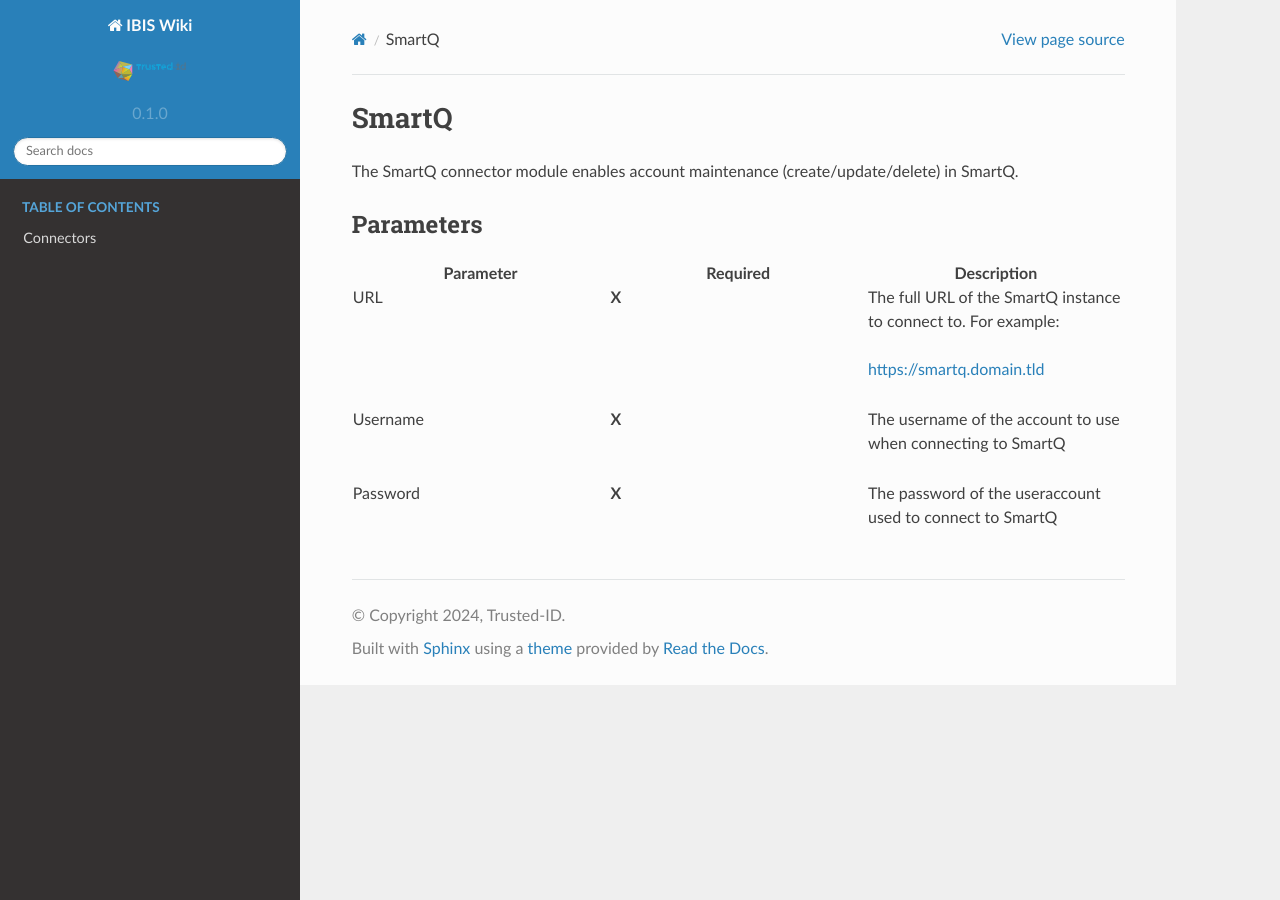
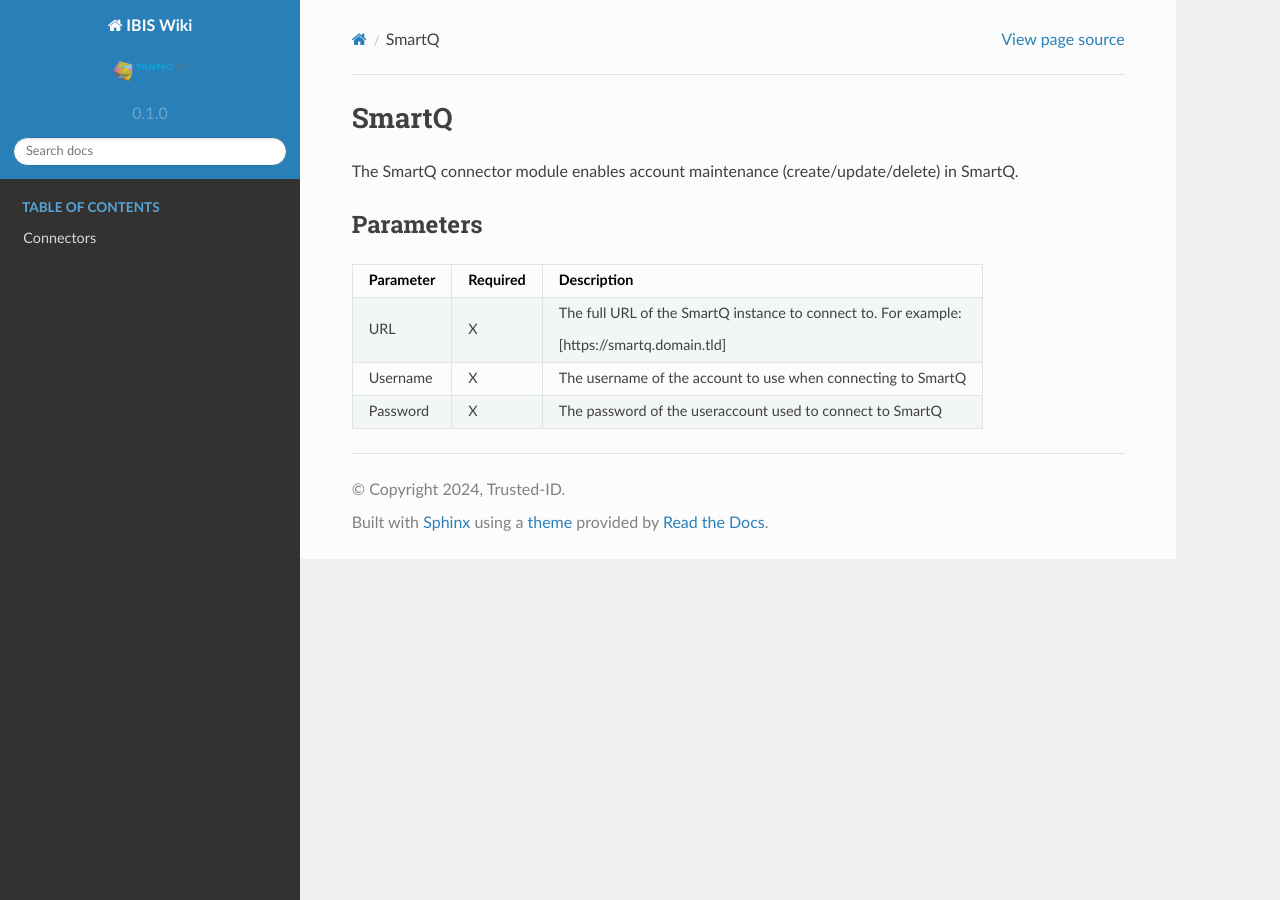
Before and after one commit to Raoulorlando/rtd-tutorial, a Sphinx documentation site: the page built from docs/source/Documentatie/Connectoren/IBIS_Connectoren/Connector_SmartQ.md, in a window 1280 px wide. Built offline with Sphinx 7.4.7 and the Read the Docs theme 2.0.0, drawn with Linux system fonts in a browser that asks for light colours; nearby versions of some CDN libraries; some web fonts are replaced; library files that are not in the unit come from our copies; pages that are not in the unit, such as notebooks, are missing from menus.

Commit message:
Updated table in Connector_SmartQ to md

```diff
--- a/docs/source/Documentatie/Connectoren/IBIS_Connectoren/Connector_SmartQ.md
+++ b/docs/source/Documentatie/Connectoren/IBIS_Connectoren/Connector_SmartQ.md
@@ -5,39 +5,8 @@
 
 ## Parameters
 
-<table class="table table-bordered">
-<colgroup>
-<col style="width: 33%" />
-<col style="width: 33%" />
-<col style="width: 33%" />
-</colgroup>
-<thead class="thead-light">
-<tr class="header">
-<th>Parameter</th>
-<th class="text-center">Required</th>
-<th>Description</th>
-</tr>
-</thead>
-<tbody>
-<tr class="odd">
-<td><p>URL</p></td>
-<td><p><strong>X</strong></p></td>
-<td><p>The full URL of the SmartQ instance to connect to. For
-example:</p>
-<p><a
-href="https://smartq.domain.tld">https://smartq.domain.tld</a></p></td>
-</tr>
-<tr class="even">
-<td><p>Username</p></td>
-<td><p><strong>X</strong></p></td>
-<td><p>The username of the account to use when connecting to
-SmartQ</p></td>
-</tr>
-<tr class="odd">
-<td><p>Password</p></td>
-<td><p><strong>X</strong></p></td>
-<td><p>The password of the useraccount used to connect to
-SmartQ</p></td>
-</tr>
-</tbody>
-</table>
+| Parameter | Required |                                            Description                                            |
+|:---------:|:--------:|:-------------------------------------------------------------------------------------------------:|
+| URL       | X        | The full URL of the SmartQ instance to connect to. For example:<br> <br>[https://smartq.domain.tld] |
+| Username  | X        | The username of the account to use when connecting to SmartQ                                      |
+| Password  | X        | The password of the useraccount used to connect to SmartQ                                         |
```
